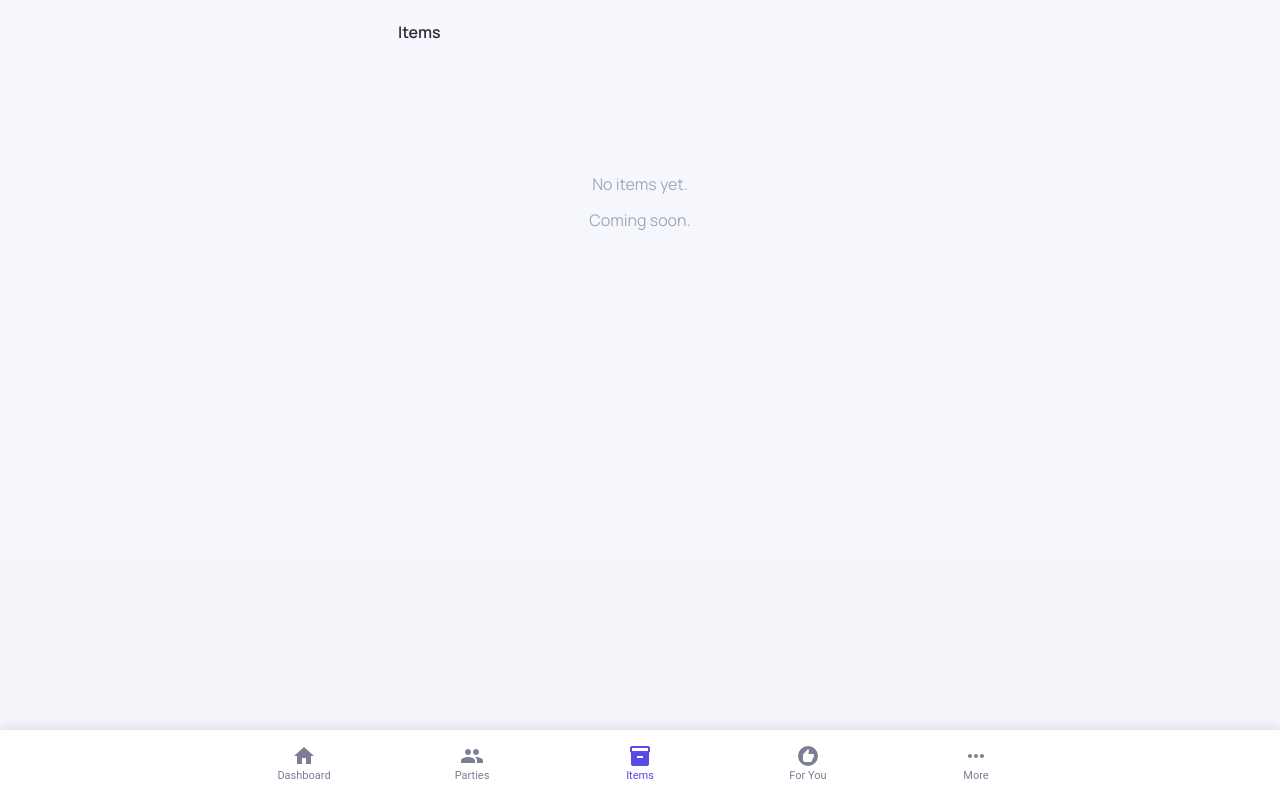
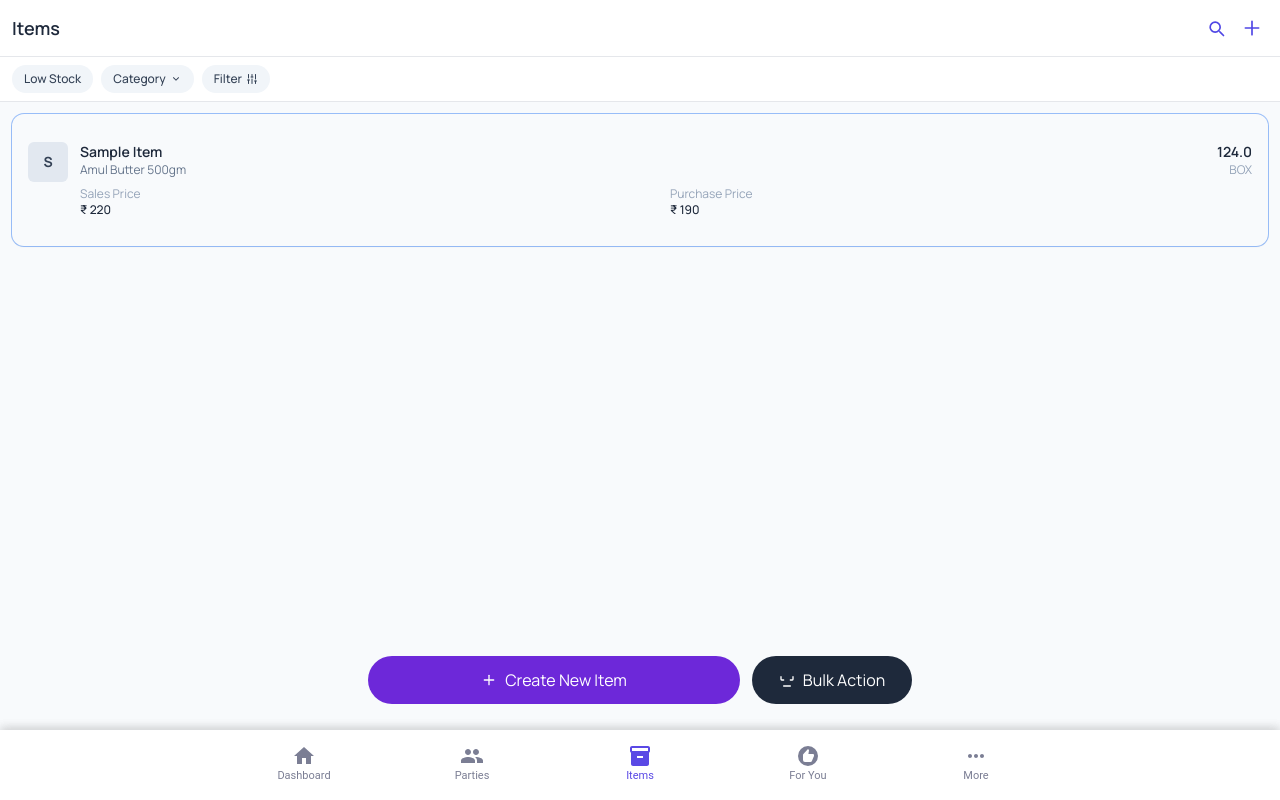
Before and after one commit to Manan-115/bill_app, a Next.js app in the folder ebill_app/: page /items in a window 1280 px wide. Built offline with nearby package versions, Linux system fonts and the light colour scheme.

Commit message:
feat: add Button and Card components with utility functions and Tailwind CSS configuration

```diff
--- a/ebill_app/app/globals.css
+++ b/ebill_app/app/globals.css
@@ -1,4 +1,8 @@
 @import url("https://fonts.googleapis.com/css2?family=Manrope:wght@400;500;600;700&display=swap");
+
+@tailwind base;
+@tailwind components;
+@tailwind utilities;
 
 :root {
   color-scheme: light;
--- a/ebill_app/app/items/page.jsx
+++ b/ebill_app/app/items/page.jsx
@@ -1,15 +1,89 @@
+"use client";
+
+import * as React from "react";
 import BottomNav from '@/components/navigation/BottomNav';
+import { Card, CardContent } from "@/components/ui/card";
+import { Button } from "@/components/ui/button";
+import { Plus, Sliders } from "lucide-react";
 
 export default function ItemsPage() {
+  const [categoryOpen, setCategoryOpen] = React.useState(false);
+
   return (
-    <div className="screen">
-      <div className="transactions-header">
-        <span className="section-title">Items</span>
+    <div className="flex flex-col min-h-screen pb-28 bg-slate-50">
+      {/* Header */}
+      <div className="flex items-center justify-between px-3 py-3 bg-white border-b">
+        <h2 className="text-lg font-semibold text-slate-800">Items</h2>
+        <div className="flex items-center gap-1 text-indigo-600">
+          <button className="p-1.5 rounded-md hover:bg-indigo-50">
+            <svg xmlns="http://www.w3.org/2000/svg" className="w-5 h-5" fill="none" viewBox="0 0 24 24" stroke="currentColor"><path strokeLinecap="round" strokeLinejoin="round" strokeWidth={2} d="M21 21l-4.35-4.35M17 11a6 6 0 11-12 0 6 6 0 0112 0z" /></svg>
+          </button>
+          <button className="p-1.5 rounded-md hover:bg-indigo-50">
+            <svg xmlns="http://www.w3.org/2000/svg" className="w-5 h-5" viewBox="0 0 24 24" fill="none" stroke="currentColor"><path strokeWidth={2} strokeLinecap="round" strokeLinejoin="round" d="M12 4v16m8-8H4"/></svg>
+          </button>
+        </div>
       </div>
-      <div className="empty-state">
-        <p>No items yet.</p>
-        <p>Coming soon.</p>
+
+      {/* Filters */}
+      <div className="flex gap-2 px-3 py-2 bg-white border-b overflow-x-auto">
+        <button className="px-3 py-1.5 rounded-full bg-slate-100 text-slate-700 font-medium text-xs whitespace-nowrap">Low Stock</button>
+        <button
+          onClick={() => setCategoryOpen(!categoryOpen)}
+          className="px-3 py-1.5 rounded-full bg-slate-100 text-slate-700 font-medium text-xs flex items-center gap-1 whitespace-nowrap"
+        >
+          Category
+          <svg className={`w-3 h-3 transition-transform ${categoryOpen ? 'rotate-180' : ''}`} viewBox="0 0 20 20" fill="currentColor"><path d="M5.23 7.21a.75.75 0 011.06.02L10 10.94l3.71-3.71a.75.75 0 011.08 1.04l-4.25 4.25a.75.75 0 01-1.06 0L5.21 8.27a.75.75 0 01.02-1.06z"/></svg>
+        </button>
+        <button className="px-3 py-1.5 rounded-full bg-slate-100 text-slate-700 font-medium text-xs flex items-center gap-1 whitespace-nowrap">
+          Filter
+          <Sliders className="w-3 h-3" />
+        </button>
       </div>
+
+      {/* Items list */}
+      <div className="px-3 mt-3">
+        <Card className="shadow-sm">
+          <CardContent className="flex items-start gap-3 p-3">
+            <div className="w-10 h-10 rounded-md bg-slate-200 flex items-center justify-center text-slate-700 font-bold text-sm flex-shrink-0">S</div>
+            <div className="flex-1 min-w-0">
+              <div className="flex items-start justify-between gap-2">
+                <div className="min-w-0 flex-1">
+                  <div className="font-semibold text-slate-800 text-sm">Sample Item</div>
+                  <div className="text-slate-500 text-xs">Amul Butter 500gm</div>
+                </div>
+                <div className="text-right flex-shrink-0">
+                  <div className="font-semibold text-slate-800 text-sm">124.0</div>
+                  <div className="text-xs text-slate-400">BOX</div>
+                </div>
+              </div>
+
+              <div className="mt-2 grid grid-cols-2 gap-2 text-xs text-slate-600">
+                <div>
+                  <div className="text-slate-400 text-xs">Sales Price</div>
+                  <div className="font-medium text-slate-800">₹ 220</div>
+                </div>
+                <div>
+                  <div className="text-slate-400 text-xs">Purchase Price</div>
+                  <div className="font-medium text-slate-800">₹ 190</div>
+                </div>
+              </div>
+            </div>
+          </CardContent>
+        </Card>
+      </div>
+
+      {/* Floating actions (centered) */}
+      <div className="fixed bottom-24 left-0 right-0 px-4 max-w-xl mx-auto flex items-center justify-between gap-3 z-40">
+        <Button className="bg-violet-700 hover:bg-violet-800 text-white rounded-full flex-1 h-12 flex items-center justify-center gap-2">
+          <Plus className="w-4 h-4" /> Create New Item
+        </Button>
+        <Button className="bg-slate-800 hover:bg-slate-900 text-white rounded-full h-12 w-40 flex items-center justify-center gap-2">
+          <svg className="w-4 h-4" viewBox="0 0 24 24" fill="none" stroke="currentColor"><path strokeWidth={2} strokeLinecap="round" strokeLinejoin="round" d="M3 7v4a1 1 0 001 1h3M21 7v4a1 1 0 01-1 1h-3M7 21h10"/></svg>
+          Bulk Action
+        </Button>
+      </div>
+
+      <BottomNav />
     </div>
   );
 }
--- /dev/null
+++ b/ebill_app/components/ui/button.jsx
@@ -0,0 +1,18 @@
+import * as React from "react";
+
+import { cn } from "@/lib/utils";
+
+// A very small, un-opinionated Button component used across the app.
+// Keeps the API simple so existing usages like <Button className="..."> work.
+const Button = React.forwardRef(function Button(
+  { className, children, ...props },
+  ref
+) {
+  return (
+    <button ref={ref} className={cn(className)} {...props}>
+      {children}
+    </button>
+  );
+});
+
+export { Button };
--- /dev/null
+++ b/ebill_app/components/ui/card.jsx
@@ -0,0 +1,67 @@
+import * as React from "react";
+
+import { cn } from "@/lib/utils";
+
+function Card({ className, size = "default", ...props }) {
+  return (
+    <div
+      data-slot="card"
+      data-size={size}
+      className={cn(
+        "group/card flex flex-col gap-4 overflow-hidden rounded-xl bg-card py-4 text-sm text-card-foreground ring-1 ring-foreground/10",
+        className
+      )}
+      {...props}
+    />
+  );
+}
+
+function CardHeader({ className, ...props }) {
+  return (
+    <div
+      data-slot="card-header"
+      className={cn("grid auto-rows-min items-start gap-1 rounded-t-xl px-4", className)}
+      {...props}
+    />
+  );
+}
+
+function CardTitle({ className, ...props }) {
+  return (
+    <div data-slot="card-title" className={cn("font-heading text-base font-medium", className)} {...props} />
+  );
+}
+
+function CardDescription({ className, ...props }) {
+  return (
+    <div data-slot="card-description" className={cn("text-sm text-muted-foreground", className)} {...props} />
+  );
+}
+
+function CardAction({ className, ...props }) {
+  return (
+    <div data-slot="card-action" className={cn("col-start-2 row-span-2 row-start-1 self-start justify-self-end", className)} {...props} />
+  );
+}
+
+function CardContent({ className, ...props }) {
+  return (
+    <div data-slot="card-content" className={cn("px-4", className)} {...props} />
+  );
+}
+
+function CardFooter({ className, ...props }) {
+  return (
+    <div data-slot="card-footer" className={cn("flex items-center rounded-b-xl border-t p-4", className)} {...props} />
+  );
+}
+
+export {
+  Card,
+  CardHeader,
+  CardFooter,
+  CardTitle,
+  CardAction,
+  CardDescription,
+  CardContent,
+};
--- /dev/null
+++ b/ebill_app/lib/utils.js
@@ -0,0 +1,11 @@
+// Minimal utility helpers used by UI components.
+// Keep this small to avoid pulling extra deps.
+
+export function cn(...classes) {
+  return classes
+    .flat()
+    .filter(Boolean)
+    .join(" ");
+}
+
+export default { cn };
--- a/ebill_app/package.json
+++ b/ebill_app/package.json
@@ -18,11 +18,15 @@
     "@mui/material": "^9.0.0",
     "@tauri-apps/api": "^2",
     "@tauri-apps/plugin-opener": "^2",
+    "lucide-react": "^1.14.0",
     "next": "^16.2.4",
     "react": "^19.2.5",
     "react-dom": "^19.2.5"
   },
   "devDependencies": {
-    "@tauri-apps/cli": "^2"
+    "@tauri-apps/cli": "^2",
+    "autoprefixer": "^10.5.0",
+    "postcss": "^8.5.12",
+    "tailwindcss": "^3.4.17"
   }
 }
--- /dev/null
+++ b/ebill_app/postcss.config.cjs
@@ -0,0 +1,6 @@
+module.exports = {
+  plugins: {
+    tailwindcss: {},
+    autoprefixer: {},
+  },
+};
--- /dev/null
+++ b/ebill_app/tailwind.config.cjs
@@ -0,0 +1,13 @@
+/** @type {import('tailwindcss').Config} */
+module.exports = {
+  content: [
+    './app/**/*.{js,ts,jsx,tsx}',
+    './components/**/*.{js,ts,jsx,tsx}',
+    './pages/**/*.{js,ts,jsx,tsx}',
+    './src/**/*.{js,ts,jsx,tsx}'
+  ],
+  theme: {
+    extend: {},
+  },
+  plugins: [],
+}
```
Also changed, not shown: 1 other file (tests, documents, lock files or other folders).
